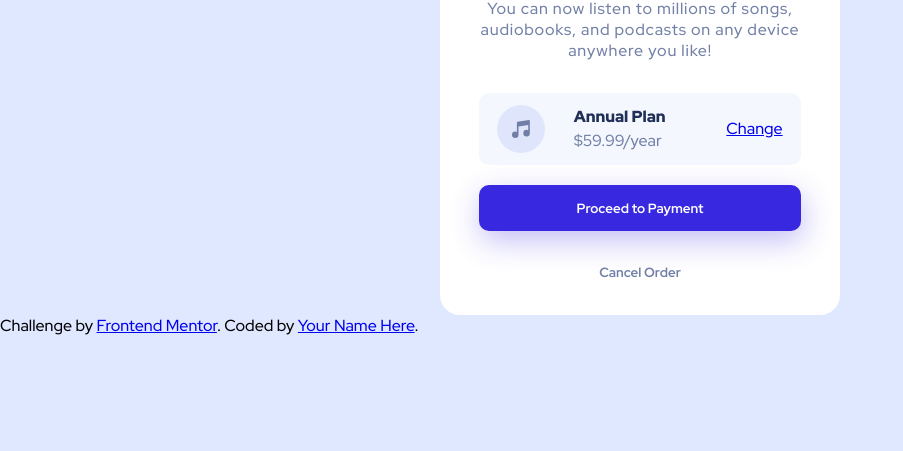
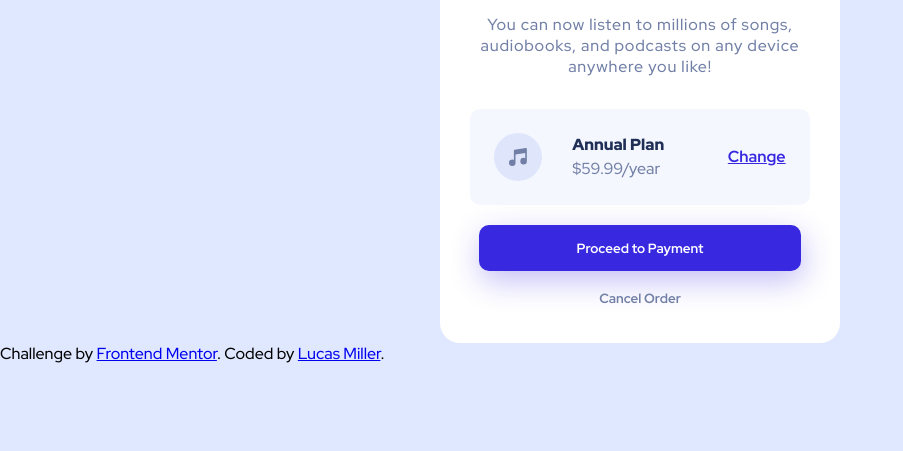
Before and after one commit to Lucas171/OrderSummary, a plain HTML site: page index.html in a window 1280 px wide. Shown: the part 349-800 px from the top of the page, without its empty margins (0-903 px from the left). Drawn offline with Linux system fonts and the light colour scheme.

Commit message:
fix small styles

```diff
--- a/css/styles.css
+++ b/css/styles.css
@@ -49,17 +49,17 @@ img.main-img {
   text-align: center;
   background-color: #fff;
   gap: 2rem;
-  padding: 2rem;
+  padding: 3.6rem 2rem;
 }
 
 .order-sum-details-header {
   color: hsl(223, 47%, 23%);
+  font-weight: 900;
 }
 
 .order-sum-details-text {
   color: hsl(224, 23%, 55%);
   letter-spacing: 0.08rem;
-  font-weight: 500;
 }
 
 .order-sum-plan-box {
@@ -68,7 +68,7 @@ img.main-img {
   gap: 2rem;
   align-items: center;
   background-color: hsl(225, 100%, 98%);
-  padding: 1.2rem 1.8rem;
+  padding: 2.4rem 2.4rem;
   border-radius: 10px;
   text-align: left;
   margin-top: 1.2rem;
@@ -89,6 +89,18 @@ img.main-img {
   grid-column: 2/4;
 }
 
+.change-link:link,
+.change-link:visited {
+  color: hsl(245, 75%, 52%);
+  font-weight: 700;
+  transition: all 0.2s ease-in-out;
+}
+.change-link:hover,
+.change-link:active {
+  text-decoration: hsla(245, 75%, 52%, 0);
+  color: hsla(245, 75%, 52%, 0.81);
+}
+
 .order-sum-box-btns {
   display: flex;
   flex-direction: column;
@@ -98,9 +110,9 @@ img.main-img {
 .order-sum-box-btns button {
   font-family: "Red Hat Display", sans-serif;
 
-  padding: 1.4rem 9.8rem;
   border-radius: 10px;
   border: none;
+  transition: all 0.3s;
 }
 
 .order-sum-box-btns button:first-child {
@@ -108,10 +120,24 @@ img.main-img {
   color: #fff;
   box-shadow: 2px 1rem 3rem 0px rgba(56, 41, 224, 0.3);
   font-weight: 700;
+  cursor: pointer;
+  padding: 1.4rem 9.8rem;
+}
+.order-sum-box-btns button:first-child:hover {
+  background-color: hsla(245, 75%, 52%, 0.81);
 }
 
 .order-sum-box-btns button:not(:first-child) {
   color: hsl(224, 23%, 55%);
   background-color: rgba(255, 255, 255, 0);
   font-weight: 700;
+  cursor: pointer;
+  justify-self: center;
+  display: inline-block;
+  width: fit-content;
+  align-self: center;
 }
+
+.order-sum-box-btns button:not(:first-child):hover {
+  color: hsl(223, 47%, 23%);
+}
--- a/index.html
+++ b/index.html
@@ -39,7 +39,7 @@
               <p class="plan-text">$59.99/year</p>
             </div>
             <div>
-              <a href="#">Change</a>
+              <a href="#" class="change-link">Change</a>
             </div>
           </div>
           <div class="order-sum-box-btns">
@@ -54,7 +54,7 @@
       Challenge by
       <a href="https://www.frontendmentor.io?ref=challenge" target="_blank"
         >Frontend Mentor</a
-      >. Coded by <a href="#">Your Name Here</a>.
+      >. Coded by <a href="#">Lucas Miller</a>.
     </div>
   </body>
 </html>
```
